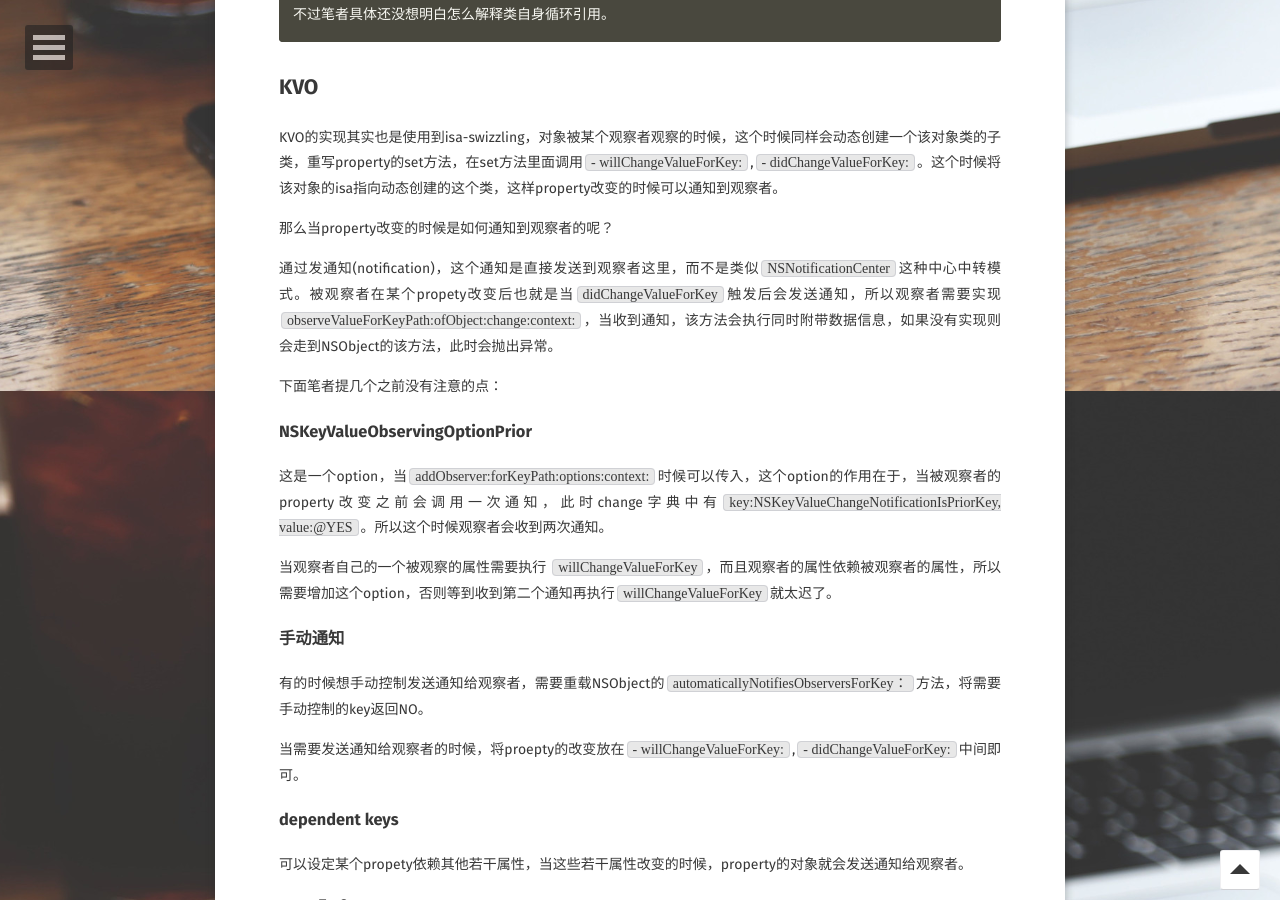
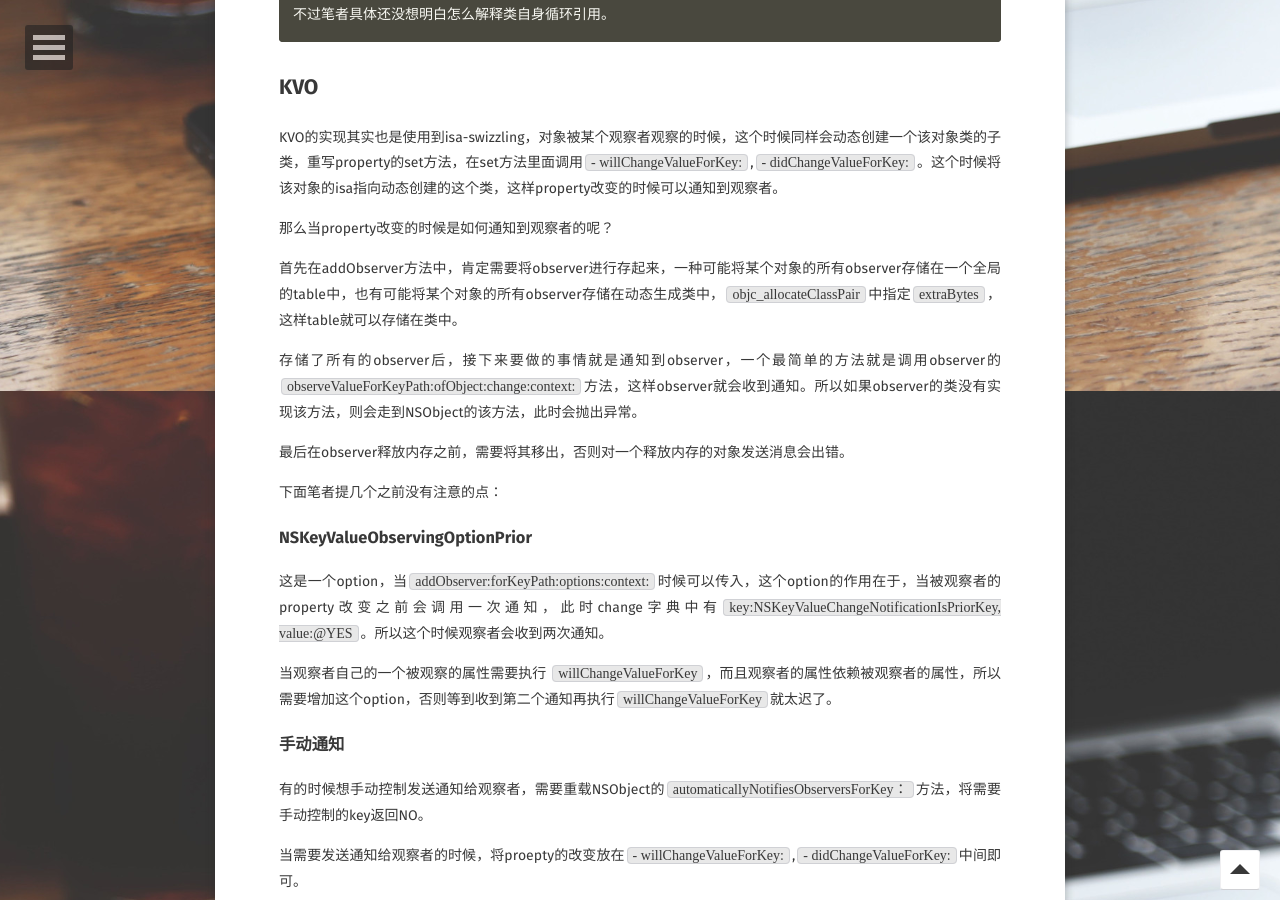
Before and after one commit to longjianjiang/longjianjiang.github.io, a Jekyll site: the page built from _posts/2019-04-28-isa-swizzling.md, in a window 1280 px wide and 900 px high, scrolled down 2309 px. Built offline with Jekyll 4.4.1, drawn with Linux system fonts in a browser that asks for light colours; some web fonts are replaced; comment, search, counter and statistics services are not loaded.

Commit message:
Update(auto commit)

```diff
--- a/_posts/2019-04-28-isa-swizzling.md
+++ b/_posts/2019-04-28-isa-swizzling.md
@@ -88,7 +88,11 @@ KVO的实现其实也是使用到isa-swizzling，对象被某个观察者观察
 
 那么当property改变的时候是如何通知到观察者的呢？
 
-通过发通知(notification)，这个通知是直接发送到观察者这里，而不是类似`NSNotificationCenter`这种中心中转模式。被观察者在某个propety改变后也就是当`didChangeValueForKey`触发后会发送通知，所以观察者需要实现`observeValueForKeyPath:ofObject:change:context:`，当收到通知，该方法会执行同时附带数据信息，如果没有实现则会走到NSObject的该方法，此时会抛出异常。
+首先在addObserver方法中，肯定需要将observer进行存起来，一种可能将某个对象的所有observer存储在一个全局的table中，也有可能将某个对象的所有observer存储在动态生成类中，`objc_allocateClassPair`中指定`extraBytes`，这样table就可以存储在类中。
+
+存储了所有的observer后，接下来要做的事情就是通知到observer，一个最简单的方法就是调用observer的`observeValueForKeyPath:ofObject:change:context:`方法，这样observer就会收到通知。所以如果observer的类没有实现该方法，则会走到NSObject的该方法，此时会抛出异常。
+
+最后在observer释放内存之前，需要将其移出，否则对一个释放内存的对象发送消息会出错。
 
 下面笔者提几个之前没有注意的点：
 
```
